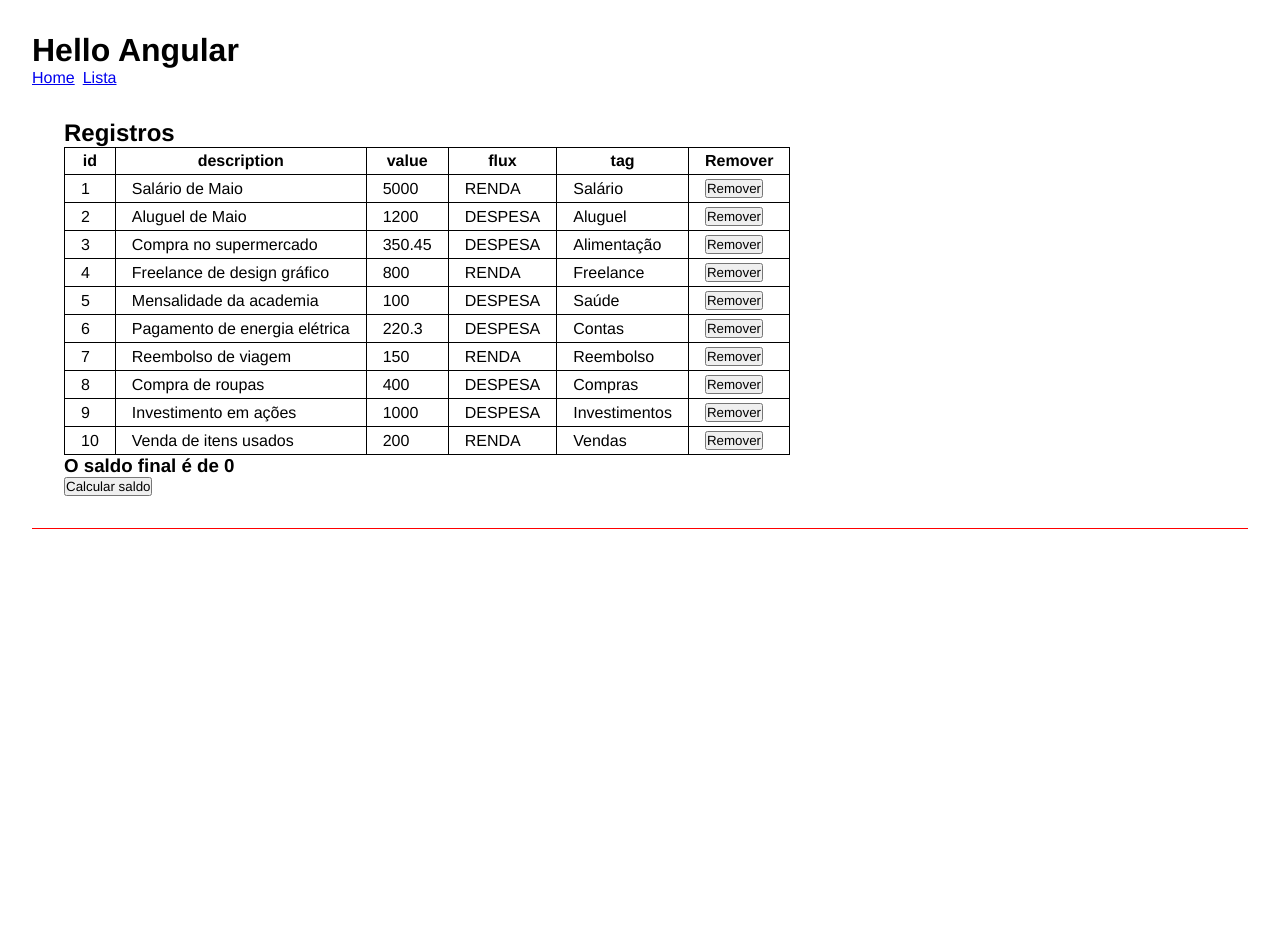
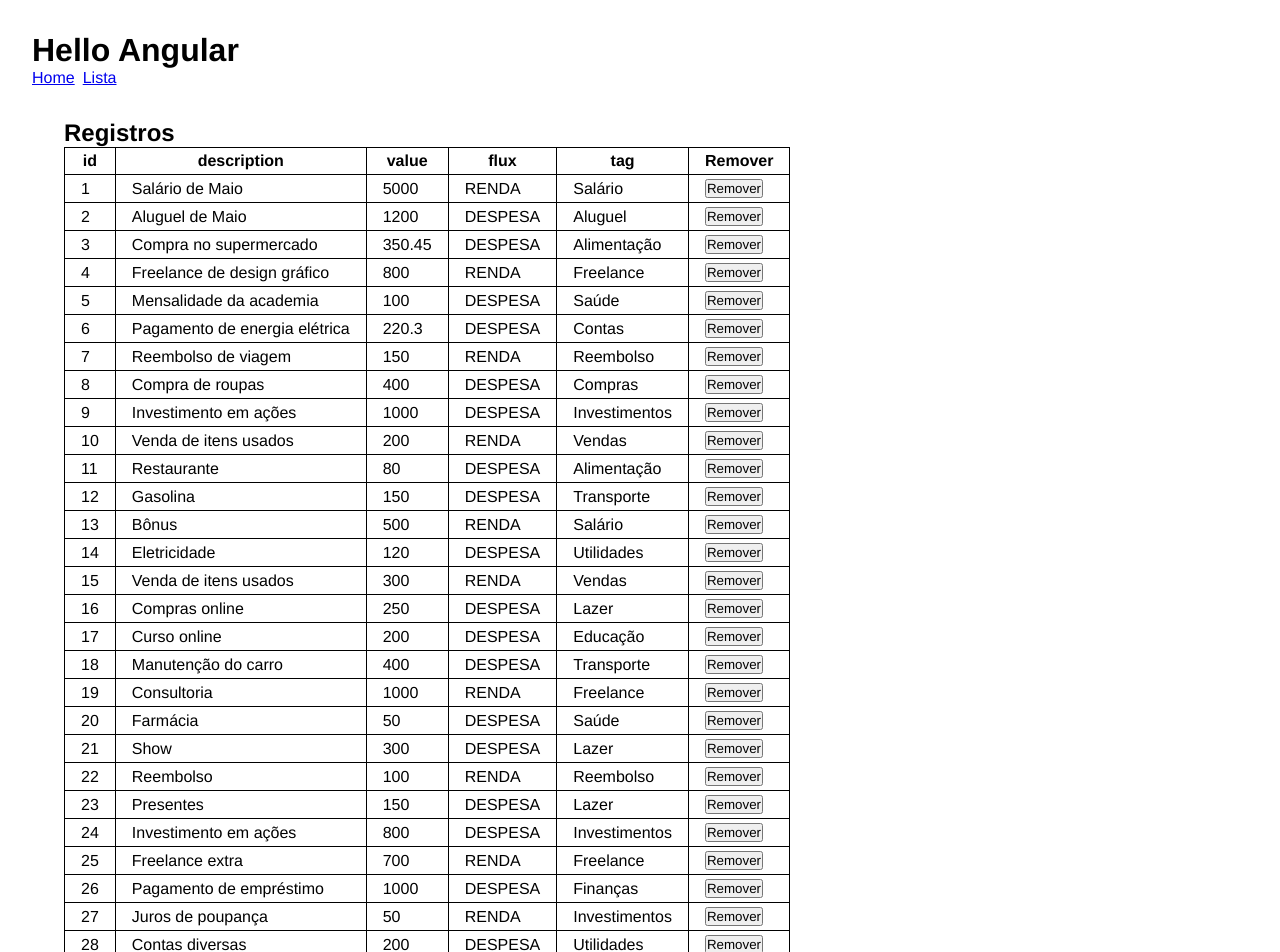
Before and after one commit to JorderGomes/estudo-angular, an Angular app in the folder estudo-angular/: page /list in a window 1280 px wide. Shown: the top 952 px of the page. Built offline with nearby package versions, Linux system fonts and the light colour scheme; data requests are answered from the project's data file.

Commit message:
http requests

```diff
--- /dev/null
+++ b/estudo-angular/db.json
@@ -0,0 +1,214 @@
+{
+    "registers": [
+        {
+            "id": 1,
+            "description": "Salário de Maio",
+            "value": 5000.00,
+            "flux": "RENDA",
+            "tag": "Salário"
+        },
+        {
+            "id": 2,
+            "description": "Aluguel de Maio",
+            "value": 1200.00,
+            "flux": "DESPESA",
+            "tag": "Aluguel"
+        },
+        {
+            "id": 3,
+            "description": "Compra no supermercado",
+            "value": 350.45,
+            "flux": "DESPESA",
+            "tag": "Alimentação"
+        },
+        {
+            "id": 4,
+            "description": "Freelance de design gráfico",
+            "value": 800.00,
+            "flux": "RENDA",
+            "tag": "Freelance"
+        },
+        {
+            "id": 5,
+            "description": "Mensalidade da academia",
+            "value": 100.00,
+            "flux": "DESPESA",
+            "tag": "Saúde"
+        },
+        {
+            "id": 6,
+            "description": "Pagamento de energia elétrica",
+            "value": 220.30,
+            "flux": "DESPESA",
+            "tag": "Contas"
+        },
+        {
+            "id": 7,
+            "description": "Reembolso de viagem",
+            "value": 150.00,
+            "flux": "RENDA",
+            "tag": "Reembolso"
+        },
+        {
+            "id": 8,
+            "description": "Compra de roupas",
+            "value": 400.00,
+            "flux": "DESPESA",
+            "tag": "Compras"
+        },
+        {
+            "id": 9,
+            "description": "Investimento em ações",
+            "value": 1000.00,
+            "flux": "DESPESA",
+            "tag": "Investimentos"
+        },
+        {
+            "id": 10,
+            "description": "Venda de itens usados",
+            "value": 200.00,
+            "flux": "RENDA",
+            "tag": "Vendas"
+        },
+        {
+            "id": "11",
+            "description": "Restaurante",
+            "value": 80,
+            "flux": "DESPESA",
+            "tag": "Alimentação"
+        },
+        {
+            "id": "12",
+            "description": "Gasolina",
+            "value": 150,
+            "flux": "DESPESA",
+            "tag": "Transporte"
+        },
+        {
+            "id": "13",
+            "description": "Bônus",
+            "value": 500,
+            "flux": "RENDA",
+            "tag": "Salário"
+        },
+        {
+            "id": "14",
+            "description": "Eletricidade",
+            "value": 120,
+            "flux": "DESPESA",
+            "tag": "Utilidades"
+        },
+        {
+            "id": "15",
+            "description": "Venda de itens usados",
+            "value": 300,
+            "flux": "RENDA",
+            "tag": "Vendas"
+        },
+        {
+            "id": "16",
+            "description": "Compras online",
+            "value": 250,
+            "flux": "DESPESA",
+            "tag": "Lazer"
+        },
+        {
+            "id": "17",
+            "description": "Curso online",
+            "value": 200,
+            "flux": "DESPESA",
+            "tag": "Educação"
+        },
+        {
+            "id": "18",
+            "description": "Manutenção do carro",
+            "value": 400,
+            "flux": "DESPESA",
+            "tag": "Transporte"
+        },
+        {
+            "id": "19",
+            "description": "Consultoria",
+            "value": 1000,
+            "flux": "RENDA",
+            "tag": "Freelance"
+        },
+        {
+            "id": "20",
+            "description": "Farmácia",
+            "value": 50,
+            "flux": "DESPESA",
+            "tag": "Saúde"
+        },
+        {
+            "id": "21",
+            "description": "Show",
+            "value": 300,
+            "flux": "DESPESA",
+            "tag": "Lazer"
+        },
+        {
+            "id": "22",
+            "description": "Reembolso",
+            "value": 100,
+            "flux": "RENDA",
+            "tag": "Reembolso"
+        },
+        {
+            "id": "23",
+            "description": "Presentes",
+            "value": 150,
+            "flux": "DESPESA",
+            "tag": "Lazer"
+        },
+        {
+            "id": "24",
+            "description": "Investimento em ações",
+            "value": 800,
+            "flux": "DESPESA",
+            "tag": "Investimentos"
+        },
+        {
+            "id": "25",
+            "description": "Freelance extra",
+            "value": 700,
+            "flux": "RENDA",
+            "tag": "Freelance"
+        },
+        {
+            "id": "26",
+            "description": "Pagamento de empréstimo",
+            "value": 1000,
+            "flux": "DESPESA",
+            "tag": "Finanças"
+        },
+        {
+            "id": "27",
+            "description": "Juros de poupança",
+            "value": 50,
+            "flux": "RENDA",
+            "tag": "Investimentos"
+        },
+        {
+            "id": "28",
+            "description": "Contas diversas",
+            "value": 200,
+            "flux": "DESPESA",
+            "tag": "Utilidades"
+        },
+        {
+            "id": "29",
+            "description": "Aulas particulares",
+            "value": 500,
+            "flux": "RENDA",
+            "tag": "Educação"
+        },
+        {
+            "id": "30",
+            "description": "Manutenção de casa",
+            "value": 300,
+            "flux": "DESPESA",
+            "tag": "Moradia"
+        }
+    ]
+}
--- a/estudo-angular/package.json
+++ b/estudo-angular/package.json
@@ -7,7 +7,8 @@
     "build": "ng build",
     "watch": "ng build --watch --configuration development",
     "test": "ng test",
-    "serve:ssr:estudo-angular": "node dist/estudo-angular/server/server.mjs"
+    "serve:ssr:estudo-angular": "node dist/estudo-angular/server/server.mjs",
+    "server":"json-server --watch db.json"
   },
   "private": true,
   "dependencies": {
@@ -22,6 +23,7 @@
     "@angular/router": "^17.3.0",
     "@angular/ssr": "^17.3.7",
     "express": "^4.18.2",
+    "json-server": "^1.0.0-beta.0",
     "rxjs": "~7.8.0",
     "tslib": "^2.3.0",
     "zone.js": "~0.14.3"
--- a/estudo-angular/src/app/app.module.ts
+++ b/estudo-angular/src/app/app.module.ts
@@ -1,6 +1,7 @@
 import { NgModule } from '@angular/core';
 import { BrowserModule, provideClientHydration } from '@angular/platform-browser';
 import { FormsModule } from '@angular/forms';
+import { HttpClientModule } from '@angular/common/http';
 
 import { AppRoutingModule } from './app-routing.module';
 import { AppComponent } from './app.component';
@@ -32,7 +33,8 @@ import { TwoWayBidingComponent } from './components/two-way-biding/two-way-bidin
   imports: [
     BrowserModule,
     AppRoutingModule,
-    FormsModule
+    FormsModule,
+    HttpClientModule
   ],
   providers: [
     provideClientHydration()
--- a/estudo-angular/src/app/components/list-render/list-render.component.ts
+++ b/estudo-angular/src/app/components/list-render/list-render.component.ts
@@ -10,81 +10,10 @@ import { ListService } from '../../services/list.service';
 export class ListRenderComponent {
 
     balance: number = 0;
-    registers: Register[] = [
-        {
-            "id": 1,
-            "description": "Salário de Maio",
-            "value": 5000.00,
-            "flux": "RENDA",
-            "tag": "Salário"
-        },
-        {
-            "id": 2,
-            "description": "Aluguel de Maio",
-            "value": 1200.00,
-            "flux": "DESPESA",
-            "tag": "Aluguel"
-        },
-        {
-            "id": 3,
-            "description": "Compra no supermercado",
-            "value": 350.45,
-            "flux": "DESPESA",
-            "tag": "Alimentação"
-        },
-        {
-            "id": 4,
-            "description": "Freelance de design gráfico",
-            "value": 800.00,
-            "flux": "RENDA",
-            "tag": "Freelance"
-        },
-        {
-            "id": 5,
-            "description": "Mensalidade da academia",
-            "value": 100.00,
-            "flux": "DESPESA",
-            "tag": "Saúde"
-        },
-        {
-            "id": 6,
-            "description": "Pagamento de energia elétrica",
-            "value": 220.30,
-            "flux": "DESPESA",
-            "tag": "Contas"
-        },
-        {
-            "id": 7,
-            "description": "Reembolso de viagem",
-            "value": 150.00,
-            "flux": "RENDA",
-            "tag": "Reembolso"
-        },
-        {
-            "id": 8,
-            "description": "Compra de roupas",
-            "value": 400.00,
-            "flux": "DESPESA",
-            "tag": "Compras"
-        },
-        {
-            "id": 9,
-            "description": "Investimento em ações",
-            "value": 1000.00,
-            "flux": "DESPESA",
-            "tag": "Investimentos"
-        },
-        {
-            "id": 10,
-            "description": "Venda de itens usados",
-            "value": 200.00,
-            "flux": "RENDA",
-            "tag": "Vendas"
-        }
-    ];
+    registers: Register[] = [];
 
     constructor(private listService: ListService){
-
+        this.getRegisters();
     }
 
     showBalance() {
@@ -103,4 +32,8 @@ export class ListRenderComponent {
         this.registers = this.listService.remove(this.registers, register);
     }
 
+    getRegisters(): void{
+        this.listService.getAll().subscribe((registers) => this.registers = registers);
+    }
+
 }
--- a/estudo-angular/src/app/services/list.service.ts
+++ b/estudo-angular/src/app/services/list.service.ts
@@ -1,15 +1,23 @@
 import { Injectable } from '@angular/core';
 import { Register } from '../Register';
+import { HttpClient, HttpHeaders } from '@angular/common/http';
+import { Observable } from 'rxjs';
 
 @Injectable({
   providedIn: 'root'
 })
 export class ListService {
 
-  constructor() { }
+  private apiUrl = "http://localhost:3000/registers";
+
+  constructor(private http: HttpClient) { }
 
   remove(registers: Register[], register: Register){
     return registers.filter((r) => register.id !== r.id);
   }
 
+  getAll(): Observable<Register[]>{
+    return this.http.get<Register[]>(this.apiUrl);
+  }
+
 }
```
Also changed, not shown: 1 other file (tests, documents, lock files or other folders).
